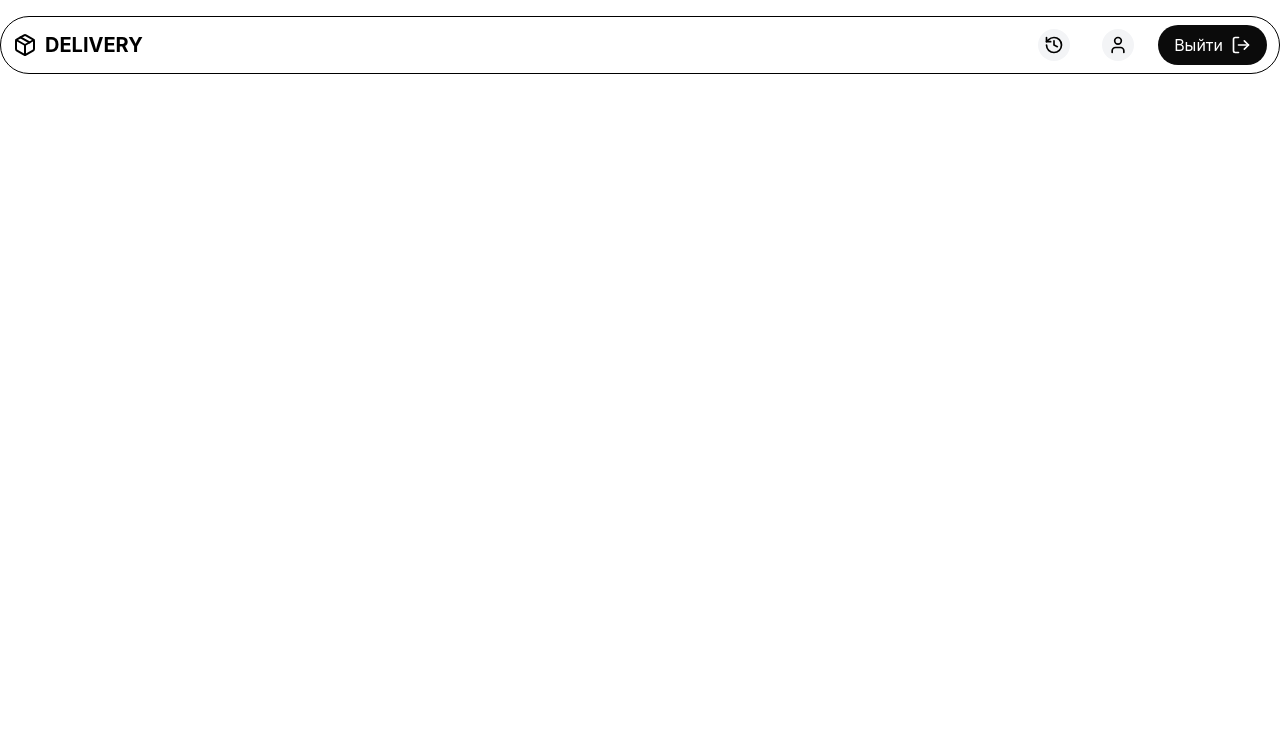
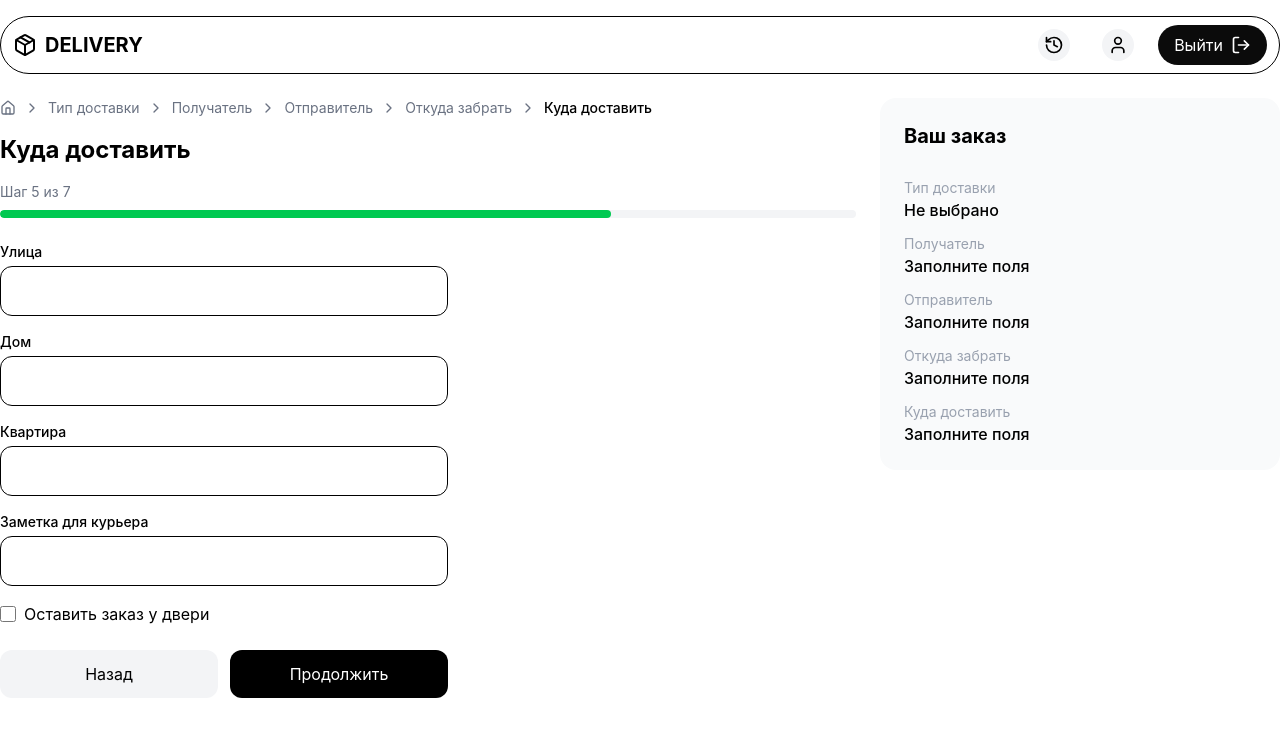
Before and after one commit to CraizyMaizy/Delivery-app, a React (Vite) app: page /order/step-5 in a window 1280 px wide. Before the commit this address had no page. Shown: the top 736 px of the page. Built offline with nearby package versions, Linux system fonts and the light colour scheme.

Commit message:
feat: add reusable component for OrderStep4,5 (sender, receiver address)

```diff
--- a/src/App.tsx
+++ b/src/App.tsx
@@ -3,6 +3,8 @@ import { Route, Routes } from 'react-router-dom'
 import { OrderStep1 } from './pages/OrderStep1.tsx'
 import { OrderStep2 } from './pages/OrderStep2.tsx'
 import { OrderStep3 } from './pages/OrderStep3.tsx'
+import { OrderStep5 } from './pages/OrderStep5.tsx'
+import { OrderStep4 } from './pages/OrderStep4.tsx'
 
 function App() {
   return (
@@ -11,6 +13,8 @@ function App() {
       <Route path="/order/step-1" element={<OrderStep1 />} />
       <Route path="/order/step-2" element={<OrderStep2 />} />
       <Route path="/order/step-3" element={<OrderStep3 />} />
+      <Route path="/order/step-4" element={<OrderStep4 />} />
+      <Route path="/order/step-5" element={<OrderStep5 />} />
     </Routes>
   )
 }
--- /dev/null
+++ b/src/components/AddressForm.tsx
@@ -0,0 +1,152 @@
+import { useForm } from 'react-hook-form'
+import { zodResolver } from '@hookform/resolvers/zod'
+import { useNavigate } from 'react-router-dom'
+import { OrderBreadcrumb } from './OrderBreadcrumb'
+import { StepperProgress } from './StepperProgress'
+import { useOrderStore } from '../store/orderStore'
+import { useStepperNavigation } from '../hooks/useStepperNavigation'
+import { OrderCard } from './OrderCard.tsx'
+import {
+  type AddressFormData,
+  AddressSchema,
+} from '../schemas/AddressSchema.tsx'
+
+type Props = {
+  step: number
+  title: string
+  role: 'sender' | 'receiver'
+}
+
+export function AddressForm({ step, title, role }: Props) {
+  const navigate = useNavigate()
+  const { goToNextStep } = useStepperNavigation(step)
+
+  const currentAddress = useOrderStore((state) =>
+    role === 'sender' ? state.senderAddress : state.receiverAddress
+  )
+  const setSenderAddress = useOrderStore((state) => state.setSenderAddress)
+  const setReceiverAddress = useOrderStore((state) => state.setReceiverAddress)
+  const setAddress = role === 'sender' ? setSenderAddress : setReceiverAddress
+
+  const {
+    register,
+    handleSubmit,
+    formState: { errors },
+  } = useForm<AddressFormData>({
+    resolver: zodResolver(AddressSchema),
+    defaultValues: {
+      street: currentAddress?.street ?? '',
+      house: currentAddress?.house ?? '',
+      flat: currentAddress?.flat ?? '',
+      leaveAtDoor: currentAddress?.leaveAtDoor ?? false,
+      noteForCourier: currentAddress?.noteForCourier ?? '',
+    },
+  })
+
+  const onSubmit = (data: AddressFormData) => {
+    setAddress(data)
+    goToNextStep()
+  }
+
+  return (
+    <div className="container mx-auto mt-6">
+      <div className="grid grid-cols-[1fr_400px] gap-6 items-start">
+        <div>
+          <OrderBreadcrumb currentStep={step} />
+
+          <h1 className="text-2xl font-bold mb-4">{title}</h1>
+
+          <div className="mb-6">
+            <StepperProgress currentStep={step} />
+          </div>
+
+          <form
+            onSubmit={handleSubmit(onSubmit)}
+            className="space-y-4 max-w-md"
+          >
+            <div>
+              <label className="block text-sm font-medium mb-1">Улица</label>
+              <input
+                {...register('street')}
+                className="w-full px-4 py-3 border rounded-xl outline-none focus:border-black transition-colors"
+              />
+              {errors.street && (
+                <p className="text-red-500 text-sm mt-1">
+                  {errors.street.message}
+                </p>
+              )}
+            </div>
+            <div>
+              <label className="block text-sm font-medium mb-1">Дом</label>
+              <input
+                {...register('house')}
+                className="w-full px-4 py-3 border rounded-xl outline-none focus:border-black transition-colors"
+              />
+              {errors.house && (
+                <p className="text-red-500 text-sm mt-1">
+                  {errors.house.message}
+                </p>
+              )}
+            </div>
+            <div>
+              <label className="block text-sm font-medium mb-1">Квартира</label>
+              <input
+                {...register('flat')}
+                className="w-full px-4 py-3 border rounded-xl outline-none focus:border-black transition-colors"
+              />
+              {errors.flat && (
+                <p className="text-red-500 text-sm mt-1">
+                  {errors.flat.message}
+                </p>
+              )}
+            </div>
+            <div>
+              <label className="block text-sm font-medium mb-1">
+                Заметка для курьера
+              </label>
+              <input
+                {...register('noteForCourier')}
+                className="w-full px-4 py-3 border rounded-xl outline-none focus:border-black transition-colors"
+              />
+              {errors.noteForCourier && (
+                <p className="text-red-500 text-sm mt-1">
+                  {errors.noteForCourier.message}
+                </p>
+              )}
+            </div>
+            {role === 'receiver' && (
+              <div>
+                <label className="flex items-center gap-2 cursor-pointer">
+                  <input
+                    type="checkbox"
+                    {...register('leaveAtDoor')}
+                    className="w-4 h-4"
+                  />
+                  Оставить заказ у двери
+                </label>
+              </div>
+            )}
+
+            <div className="flex gap-3 pt-2">
+              <button
+                type="button"
+                onClick={() => navigate(-1)}
+                className="flex-1 bg-gray-100 rounded-xl py-3 hover:bg-gray-200 transition-colors"
+              >
+                Назад
+              </button>
+              <button
+                type="submit"
+                className="flex-1 bg-black text-white rounded-xl py-3 hover:bg-gray-800 transition-colors"
+              >
+                Продолжить
+              </button>
+            </div>
+          </form>
+        </div>
+
+        <OrderCard step={step} />
+      </div>
+    </div>
+  )
+}
--- a/src/components/OrderCard.tsx
+++ b/src/components/OrderCard.tsx
@@ -1,4 +1,8 @@
-import { type PersonData, useOrderStore } from '../store/orderStore.ts'
+import {
+  type AddressData,
+  type PersonData,
+  useOrderStore,
+} from '../store/orderStore.ts'
 
 type Props = {
   step: number
@@ -11,14 +15,22 @@ export function OrderCard({ step }: Props) {
   const receiver = useOrderStore((state) => state.receiver)
   const sender = useOrderStore((state) => state.sender)
 
+  const receiverAddress = useOrderStore((state) => state.receiverAddress)
+  const senderAddress = useOrderStore((state) => state.senderAddress)
+
   const formatPersonSummary = (person: PersonData | null) =>
     person ? `${person.lastName} ${person.firstName}` : 'Заполните поля'
 
+  const formatAddressSummary = (address: AddressData | null) =>
+    address
+      ? `${address.street} ${address.house} ${address.flat}`
+      : 'Заполните поля'
+
   return (
-    <div className="bg-gray-50 rounded-2xl p-6">
+    <div className="flex flex-col gap-3 bg-gray-50 rounded-2xl p-6">
       <h2 className="text-xl font-bold mb-4">Ваш заказ</h2>
 
-      <div className="mb-4">
+      <div>
         <div className="text-sm text-gray-400">Тип доставки</div>
         <div className="font-medium">
           {selectedDeliveryOption?.name ?? 'Не выбрано'}
@@ -26,7 +38,7 @@ export function OrderCard({ step }: Props) {
       </div>
 
       {step > 2 && (
-        <div className="mb-4">
+        <div>
           <div className="text-sm text-gray-400">Получатель</div>
           <div className="font-medium">{formatPersonSummary(receiver)}</div>
         </div>
@@ -38,6 +50,31 @@ export function OrderCard({ step }: Props) {
           <div className="font-medium">{formatPersonSummary(sender)}</div>
         </div>
       )}
+
+      {step > 4 && (
+        <div>
+          <div className="text-sm text-gray-400">Откуда забрать</div>
+          <div className="font-medium">
+            {formatAddressSummary(senderAddress)}
+          </div>
+        </div>
+      )}
+
+      {step > 4 && (
+        <div>
+          <div className="text-sm text-gray-400">Куда доставить</div>
+          <div className="font-medium">
+            {formatAddressSummary(receiverAddress)}
+          </div>
+        </div>
+      )}
+      {receiverAddress?.leaveAtDoor && (
+        // false = skip render by React, true = show right part
+        <div>
+          <div className="text-sm text-gray-400">Примечание</div>
+          <div className="font-medium">Оставить заказ у двери</div>
+        </div>
+      )}
     </div>
   )
 }
--- /dev/null
+++ b/src/pages/OrderStep4.tsx
@@ -0,0 +1,5 @@
+import { AddressForm } from '../components/AddressForm.tsx'
+
+export function OrderStep4() {
+  return <AddressForm step={4} title={'Откуда забрать'} role={'sender'} />
+}
--- /dev/null
+++ b/src/pages/OrderStep5.tsx
@@ -0,0 +1,5 @@
+import { AddressForm } from '../components/AddressForm.tsx'
+
+export function OrderStep5() {
+  return <AddressForm step={5} title={'Куда доставить'} role={'receiver'} />
+}
--- /dev/null
+++ b/src/schemas/AddressSchema.tsx
@@ -0,0 +1,10 @@
+import { z } from 'zod'
+export const AddressSchema = z.object({
+  street: z.string().min(1, 'Введите улицу'),
+  house: z.string().min(1, 'Введите номер дома'),
+  flat: z.string().min(1, 'Введите номер квартиры'),
+  leaveAtDoor: z.boolean(),
+  noteForCourier: z.string().optional(),
+})
+
+export type AddressFormData = z.infer<typeof AddressSchema>
--- a/src/store/orderStore.ts
+++ b/src/store/orderStore.ts
@@ -10,6 +10,14 @@ export type PersonData = {
   firstName: string
   middleName: string
   phone: string
+}
+
+export type AddressData = {
+  street: string
+  house: string
+  flat: string
+  noteForCourier?: string
+  leaveAtDoor: boolean
 }
 
 type CalculatedData = {
@@ -31,6 +39,10 @@ type OrderState = {
   setReceiver: (data: PersonData) => void
   sender: PersonData | null
   setSender: (data: PersonData) => void
+  receiverAddress: AddressData | null
+  setReceiverAddress: (address: AddressData) => void
+  senderAddress: AddressData | null
+  setSenderAddress: (address: AddressData) => void
 }
 
 export const useOrderStore = create<OrderState>((set) => ({
@@ -45,4 +57,9 @@ export const useOrderStore = create<OrderState>((set) => ({
   setReceiver: (data) => set({ receiver: data }),
   sender: null,
   setSender: (data) => set({ sender: data }),
+  receiverAddress: null,
+  setReceiverAddress: (address: AddressData) =>
+    set({ receiverAddress: address }),
+  senderAddress: null,
+  setSenderAddress: (address: AddressData) => set({ senderAddress: address }),
 }))
```
